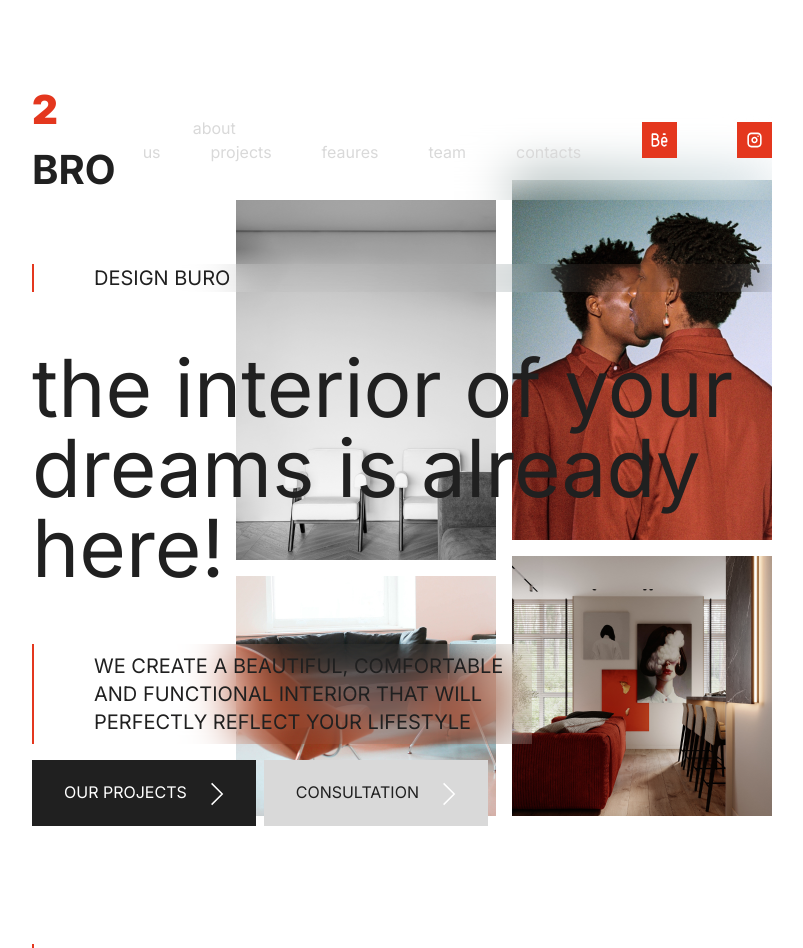
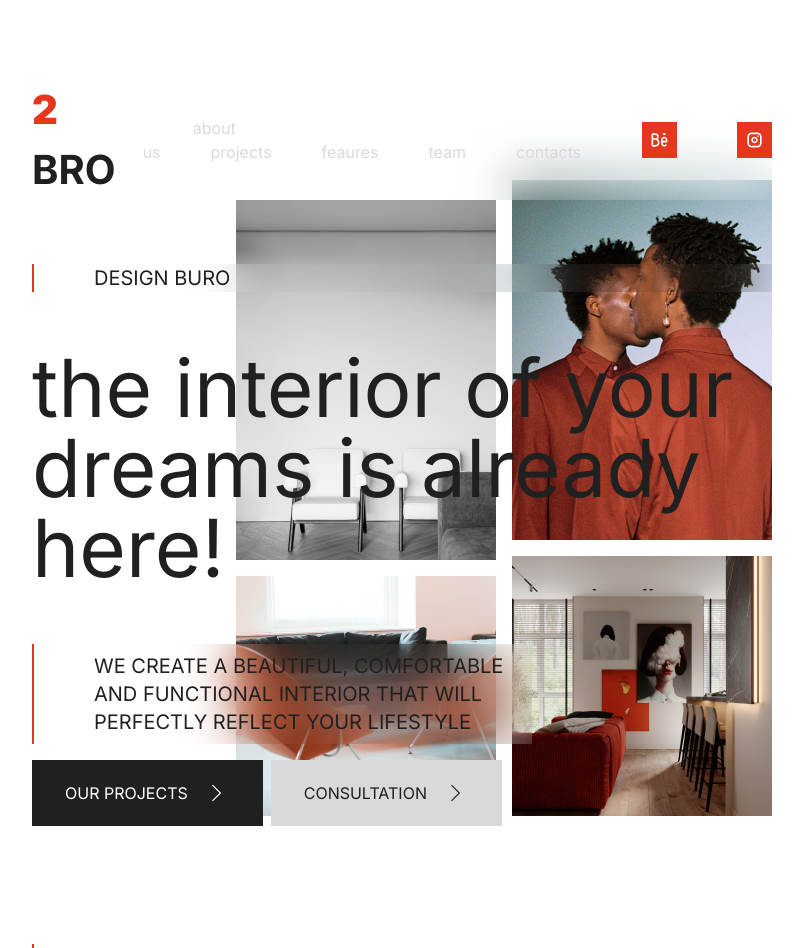
Before and after one commit to PillowPowa/2bro, a React (Vite) app: page / in a window 1280 px wide. Shown: the top 948 px of the page, without its empty margins (238-1041 px from the left). Built offline with nearby package versions, Linux system fonts and the light colour scheme.

Commit message:
button arrow

```diff
--- a/src/components/ui/Button.tsx
+++ b/src/components/ui/Button.tsx
@@ -1,6 +1,24 @@
-import type {FC, PropsWithChildren, HTMLAttributes} from 'react';
-import cn from 'clsx';
-import arrow from '../../assets/images/arrow.svg';
+import type { FC, PropsWithChildren, HTMLAttributes } from "react";
+import cn from "clsx";
+
+const Arrow: FC<HTMLAttributes<HTMLOrSVGElement>> = (props) => {
+  return (
+    <svg
+      width="24"
+      height="24"
+      viewBox="0 0 24 24"
+      fill="none"
+      xmlns="http://www.w3.org/2000/svg"
+      {...props}
+    >
+      <path
+        id="&#209;&#129;&#209;&#130;&#209;&#128;&#209;&#150;&#208;&#187;&#208;&#186;&#208;&#176; &#208;&#177;&#209;&#150;&#208;&#187;&#208;&#176;"
+        d="M0.606602 1.3934L11.2132 12L0.606602 22.6066"
+        stroke-width="1.5"
+      />
+    </svg>
+  );
+};
 
 interface ButtonProps extends HTMLAttributes<HTMLButtonElement> {
   variant?: "primary" | "secondary" | "outline";
@@ -13,13 +31,20 @@ export const Button: FC<PropsWithChildren<ButtonProps>> = ({
   ...props
 }) => {
   return (
-    <button className={cn("px-8 py-5 uppercase text-lg", {
-      "bg-primary text-white": variant === "primary",
-      "bg-black text-white": variant === "secondary",
-      "bg-gray text-black": variant === "outline",
-    }, className)} {...props}>
+    <button
+      className={cn(
+        "group px-8 py-5 uppercase text-lg flex items-center gap-6 transition-all",
+        {
+          "bg-primary text-white": variant === "primary",
+          "bg-black text-white border border-black hover:backdrop-blur[5px] hover:bg-gray-rgba hover:text-black": variant === "secondary",
+          "bg-gray text-black border border-gray hover:bg-primary hover:text-white": variant === "outline",
+        },
+        className
+      )}
+      {...props}
+    >
       {children}
-      <img className="inline-block ml-6 my-auto" src={arrow} alt="Arrow" />
+      <Arrow className="h-[18px] w-auto stroke-current group-hover:translate-x-[20%] transition-all" />
     </button>
   );
 };
```
